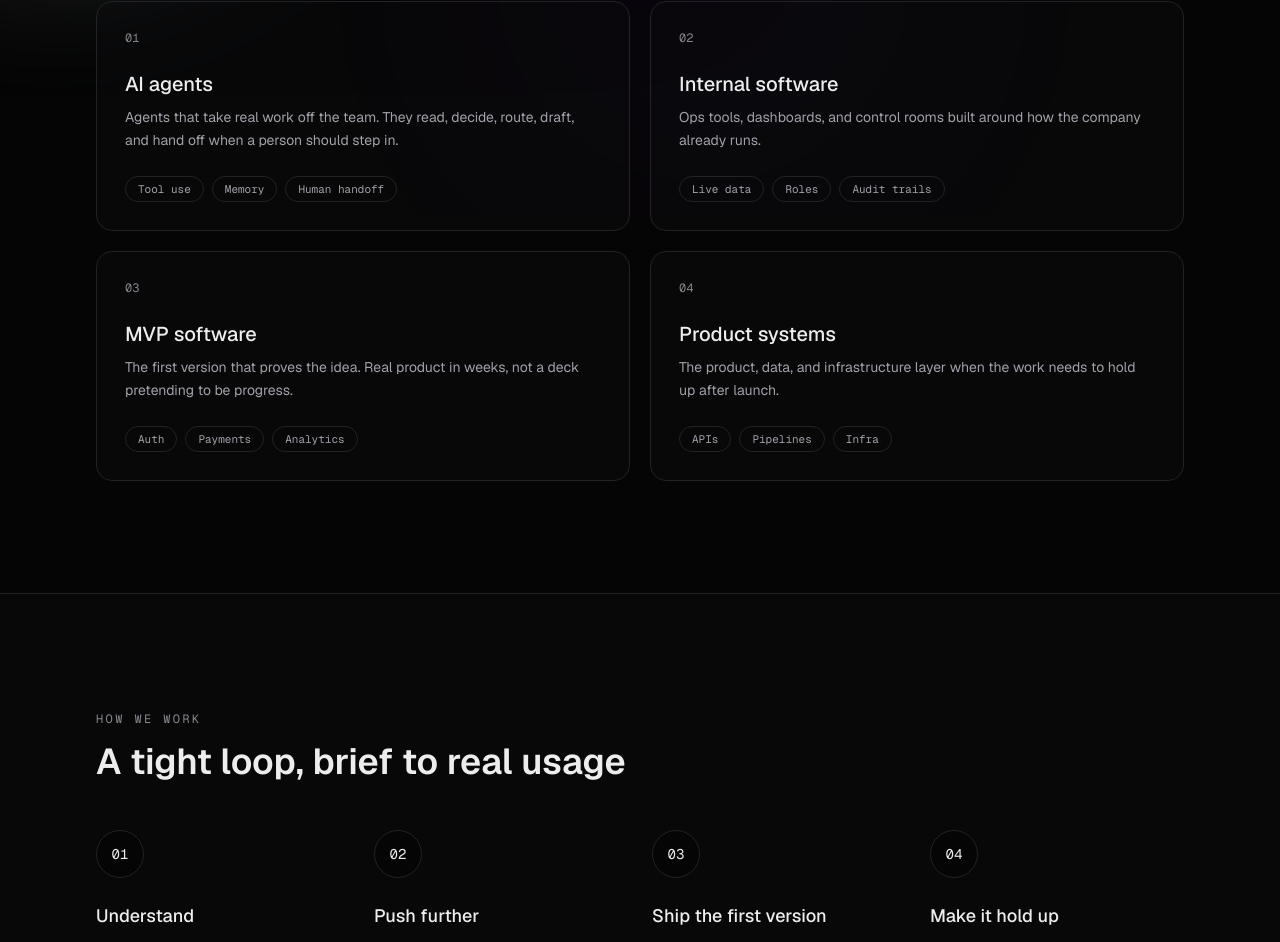
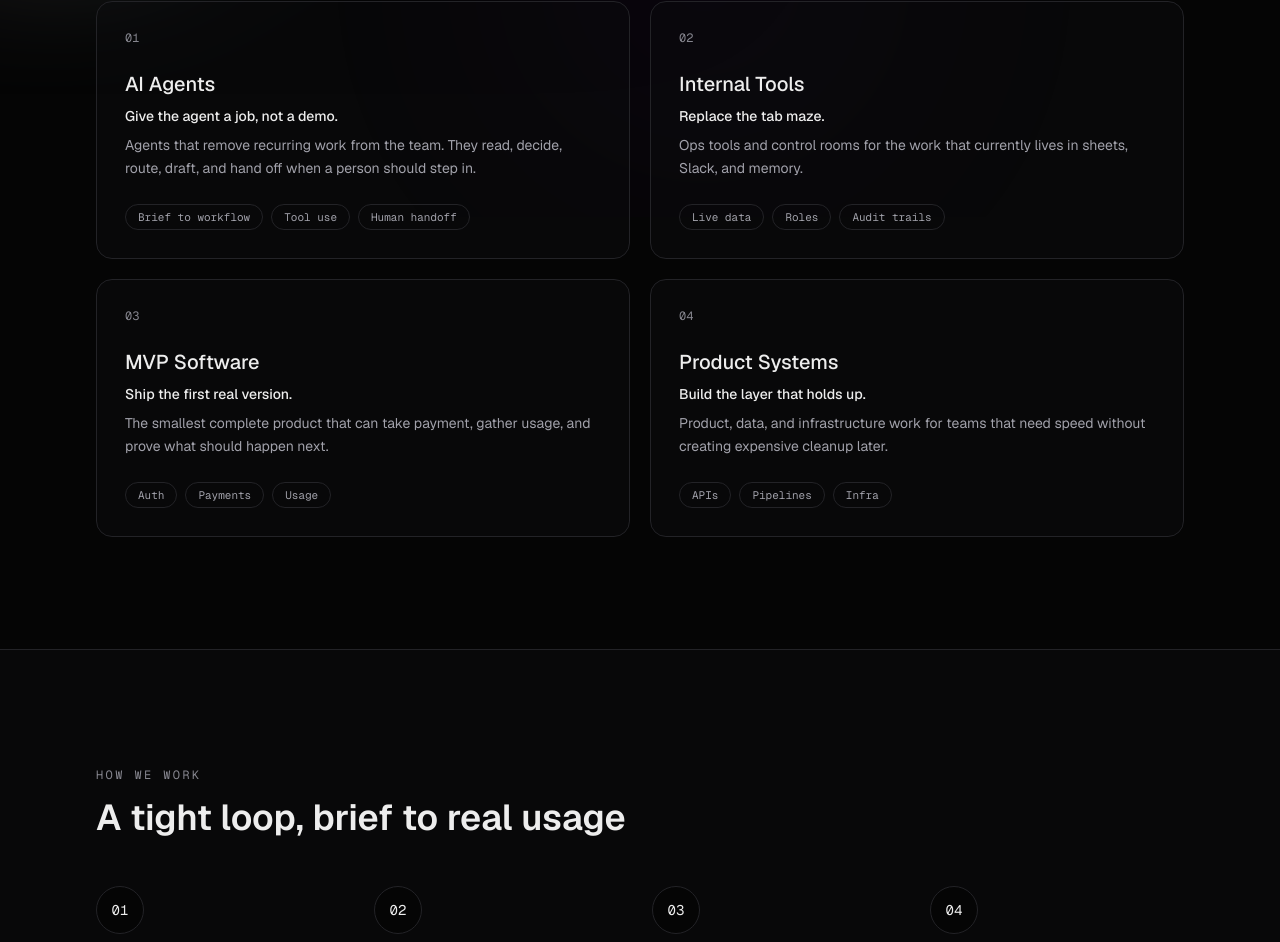
Before and after one commit to povssam/execution-labs-web, a Next.js app: page /services in a window 1280 px wide. Shown: the part 583-1525 px from the top of the page. Built offline with nearby package versions, Linux system fonts and the light colour scheme.

Commit message:
strengthen brand proof and founder copy

```diff
--- a/src/app/services/page.tsx
+++ b/src/app/services/page.tsx
@@ -10,7 +10,7 @@ import { capabilities, process, faqs } from "@/lib/data";
 export const metadata: Metadata = {
   title: "Services | Execution Labs",
   description:
-    "What we build, how engagements work, and answers to the questions clients ask before starting. AI agents, internal tools, MVP software, and product systems.",
+    "What Execution Labs builds: AI agents, internal tools, MVP software, and product systems that save time and protect budget.",
 };
 
 export default function ServicesPage() {
@@ -26,13 +26,13 @@ export default function ServicesPage() {
           </Reveal>
           <Reveal delay={0.05}>
             <h1 className="mt-3 max-w-3xl text-4xl font-semibold tracking-tight text-bone sm:text-6xl">
-              What we build, and how it works
+              Build the system that fixes the cost
             </h1>
           </Reveal>
           <Reveal delay={0.1}>
             <p className="mt-5 max-w-2xl text-lg text-bone-dim">
-              Pick the layer you need. We scope against the outcome, ship a
-              working first version fast, and improve it with real usage.
+              Pick the layer you need. We scope against the business problem,
+              ship the first working version, and improve it with real usage.
             </p>
           </Reveal>
           <Reveal delay={0.15}>
@@ -53,6 +53,9 @@ export default function ServicesPage() {
                   <h2 className="mt-6 text-xl font-medium text-bone">
                     {item.title}
                   </h2>
+                  <p className="mt-2 text-sm font-medium text-bone">
+                    {item.stance}
+                  </p>
                   <p className="mt-2 text-sm leading-relaxed text-bone-dim">
                     {item.body}
                   </p>
--- a/src/components/home/FinalCTA.tsx
+++ b/src/components/home/FinalCTA.tsx
@@ -17,7 +17,8 @@ export function FinalCTA() {
                 Have a system worth building?
               </h2>
               <p className="mx-auto mt-5 max-w-xl text-lg text-bone-dim">
-                Send the problem. We will tell you what we would build first.
+                Send the problem. We will tell you what to build first, what it
+                should save, and what can wait.
               </p>
               <CtaButtons className="mt-10 justify-center" primaryLabel="Start a project" />
             </div>
--- a/src/components/home/Hero.tsx
+++ b/src/components/home/Hero.tsx
@@ -37,18 +37,29 @@ export function Hero() {
           >
             Agents and software
             <br />
-            that save time.
+            that save time and money.
           </h1>
 
           <p
             className="reveal mt-6 max-w-xl text-base leading-relaxed text-bone-dim sm:text-lg"
             style={revealDelay("0.14s")}
           >
-            We build the systems busy teams wish already existed. We understand
-            the vision, push it further, and ship work that holds up.
+            We turn messy briefs into working systems. Less manual work, fewer
+            expensive misses, and software the team can use.
           </p>
 
           <CtaButtons className="reveal mt-8" style={revealDelay("0.22s")} />
+
+          <div
+            className="reveal mt-8 flex flex-wrap gap-2 font-mono text-[10px] uppercase tracking-[0.16em] text-bone-faint"
+            style={revealDelay("0.3s")}
+          >
+            {["Brief", "Build", "Proof"].map((item) => (
+              <span key={item} className="rounded-full border border-line bg-ink/45 px-3 py-1">
+                {item}
+              </span>
+            ))}
+          </div>
         </div>
       </Container>
     </section>
--- a/src/components/home/WhatWeBuild.tsx
+++ b/src/components/home/WhatWeBuild.tsx
@@ -12,8 +12,8 @@ export function WhatWeBuild() {
       <Container>
         <SectionHeading
           label="What we build"
-          title="Services, kept simple"
-          description="Agents, internal software, MVPs, and product systems. Same loop every time: understand the vision, build the real thing, and make it useful fast."
+          title="Four ways we turn a brief into a system"
+          description="The labels are simple. The work is not. We build the layer that saves time, protects budget, and gets used by the team."
         />
 
         <div className="mt-12 grid gap-4 sm:grid-cols-2">
@@ -30,6 +30,9 @@ export function WhatWeBuild() {
                   <span className="font-mono text-xs text-bone-faint">0{i + 1}</span>
                 </div>
                 <h3 className="mt-5 text-xl font-medium text-bone">{item.title}</h3>
+                <p className="mt-2 text-sm font-medium text-bone">
+                  {item.stance}
+                </p>
                 <p className="mt-2 text-sm leading-relaxed text-bone-dim">
                   {item.body}
                 </p>
--- a/src/components/work/GraceVideo.tsx
+++ b/src/components/work/GraceVideo.tsx
@@ -44,7 +44,8 @@ export function GraceVideo({
       autoPlay={!reducedMotion}
       loop={!reducedMotion}
       controls={controls}
-      preload="metadata"
+      preload="auto"
+      poster="/brand/grace/grace-animation-poster.jpg"
     />
   );
 }
--- a/src/lib/data.ts
+++ b/src/lib/data.ts
@@ -1,28 +1,33 @@
 export type Capability = {
   title: string;
   body: string;
+  stance: string;
   points: string[];
 };
 
 export const capabilities: Capability[] = [
   {
-    title: "AI agents",
-    body: "Agents that take real work off the team. They read, decide, route, draft, and hand off when a person should step in.",
-    points: ["Tool use", "Memory", "Human handoff"],
+    title: "AI Agents",
+    stance: "Give the agent a job, not a demo.",
+    body: "Agents that remove recurring work from the team. They read, decide, route, draft, and hand off when a person should step in.",
+    points: ["Brief to workflow", "Tool use", "Human handoff"],
   },
   {
-    title: "Internal software",
-    body: "Ops tools, dashboards, and control rooms built around how the company already runs.",
+    title: "Internal Tools",
+    stance: "Replace the tab maze.",
+    body: "Ops tools and control rooms for the work that currently lives in sheets, Slack, and memory.",
     points: ["Live data", "Roles", "Audit trails"],
   },
   {
-    title: "MVP software",
-    body: "The first version that proves the idea. Real product in weeks, not a deck pretending to be progress.",
-    points: ["Auth", "Payments", "Analytics"],
+    title: "MVP Software",
+    stance: "Ship the first real version.",
+    body: "The smallest complete product that can take payment, gather usage, and prove what should happen next.",
+    points: ["Auth", "Payments", "Usage"],
   },
   {
-    title: "Product systems",
-    body: "The product, data, and infrastructure layer when the work needs to hold up after launch.",
+    title: "Product Systems",
+    stance: "Build the layer that holds up.",
+    body: "Product, data, and infrastructure work for teams that need speed without creating expensive cleanup later.",
     points: ["APIs", "Pipelines", "Infra"],
   },
 ];
@@ -36,23 +41,23 @@ export type Step = {
 export const process: Step[] = [
   {
     index: "01",
-    title: "Understand",
-    body: "We get close to the vision, the constraints, and the real cost of the problem.",
+    title: "Brief",
+    body: "We get close to the vision, the constraint, and the money or time leaking from the system.",
   },
   {
     index: "02",
-    title: "Push further",
-    body: "We map the system and sharpen the idea before a build gets locked in.",
+    title: "Shape",
+    body: "We map the workflow, remove the soft parts, and decide what must be real first.",
   },
   {
     index: "03",
-    title: "Ship the first version",
-    body: "We build the smallest complete version that can be used by the team.",
+    title: "Build",
+    body: "We ship the smallest complete version the team can use, not a presentation about it.",
   },
   {
     index: "04",
-    title: "Make it hold up",
-    body: "We tune it against real usage so speed does not come at the cost of quality.",
+    title: "Harden",
+    body: "We tune it against real usage so the work saves time and avoids expensive rework.",
   },
 ];
 
@@ -96,6 +101,9 @@ export type CaseStudy = {
   problem: string;
   built: string;
   result: string;
+  proof: string;
+  users: string;
+  artifact: string;
   tags: string[];
   preview: PreviewKind;
   assets?: {
@@ -111,13 +119,16 @@ export const caseStudies: CaseStudy[] = [
     category: "Brand system, product interface, social UI, motion",
     year: "2025",
     summary:
-      "A product identity, social UI direction, and motion system built around a human premium feel.",
+      "A brand and interface system for a product that needed to feel human, premium, and alive.",
     problem:
       "Grace needed a product identity and interface direction that felt human, premium, and alive.",
     built:
       "Brand visuals, motion direction, social mockups, phone UI direction, and a scrolling interface concept.",
     result:
-      "A clearer product presence with motion-ready visuals and a stronger brand system.",
+      "A clearer product presence with motion-ready visuals the team could use across product and launch work.",
+    proof: "Brand concept, motion proof, social UI, phone direction",
+    users: "Founder and product team",
+    artifact: "Motion-ready brand system",
     tags: ["Brand system", "Product interface", "Social UI", "Motion"],
     preview: "lines",
     assets: {
@@ -130,13 +141,16 @@ export const caseStudies: CaseStudy[] = [
     client: "Orbit Artist Group",
     category: "AI Agents",
     year: "2025",
-    summary: "An artist-ops agent that keeps releases, tasks, and follow ups moving.",
+    summary: "An artist-ops agent for roster work: releases, tasks, approvals, and follow ups.",
     problem:
-      "A growing roster meant releases, deadlines, and deliverables slipped through manual tracking.",
+      "A growing roster meant releases, deadlines, and deliverables were being tracked by memory, messages, and manual follow up.",
     built:
-      "An agent that watches every project, chases the right people, and keeps work moving without a manager in the loop.",
-    result: "Manual coordination dropped 70 percent across the roster.",
-    tags: ["Agents", "Ops", "Automation"],
+      "An agent-backed operating layer that watches project state, prompts the right person, and keeps release work visible without another status meeting.",
+    result: "Less chasing, fewer missed handoffs, and a roster workflow that keeps moving while the team stays focused on artists.",
+    proof: "Release tracker, task queue, follow-up agent",
+    users: "Artist managers and operations leads",
+    artifact: "Roster operating system",
+    tags: ["Agents", "Ops", "Roster"],
     preview: "queue",
   },
   {
@@ -144,13 +158,16 @@ export const caseStudies: CaseStudy[] = [
     client: "Media Scaling",
     category: "Internal Tools",
     year: "2025",
-    summary: "A control room for paid media decisions at scale.",
+    summary: "A paid-media control room for spend, winners, account health, and budget moves.",
     problem:
-      "Spend was spread across dozens of ad accounts with no single place to judge what worked.",
+      "Spend was spread across accounts and reports, making it slow to see what worked and where money should move.",
     built:
-      "An internal tool that pulls every account into one view so the team spots winners and reallocates spend in minutes.",
-    result: "Reviews that took a full day now take an hour.",
-    tags: ["Dashboard", "Data", "Internal"],
+      "An internal decision screen that pulls account data into one view, flags winners, and gives the team a faster way to reallocate budget.",
+    result: "A clearer review loop for spend decisions, with less time lost jumping between dashboards.",
+    proof: "Spend view, account health, budget review flow",
+    users: "Media buyers and operators",
+    artifact: "Paid media control room",
+    tags: ["Dashboard", "Spend", "Ops"],
     preview: "bars",
   },
   {
@@ -158,12 +175,15 @@ export const caseStudies: CaseStudy[] = [
     client: "Soniq",
     category: "MVP Software",
     year: "2024",
-    summary: "A music product taken from idea to live MVP.",
+    summary: "A music product taken from concept to a usable MVP with real product paths.",
     problem:
-      "A strong concept had no product, and the window to test it with real users was closing.",
+      "A strong music concept needed a product fast enough to test with real users before the opportunity cooled.",
     built:
-      "A working MVP with auth, playback, billing, and a clean interface that real users were on within weeks.",
-    result: "Shipped a usable product in six weeks.",
+      "A working MVP with auth, playback, billing, onboarding, and a clean interface that could support real usage.",
+    result: "The idea moved from conversation to a product people could try, pay for, and judge honestly.",
+    proof: "Auth, playback, billing, onboarding",
+    users: "Music fans and early product users",
+    artifact: "Live product MVP",
     tags: ["MVP", "Product", "Audio"],
     preview: "lines",
   },
@@ -172,27 +192,16 @@ export const caseStudies: CaseStudy[] = [
     client: "Dividends & Total Returns",
     category: "Product Systems",
     year: "2024",
-    summary: "An investing system that makes return math clear and usable.",
+    summary: "A finance system that turns dividend and total-return math into a trusted product view.",
     problem:
       "Dividend and total return math lived in a tangle of fragile spreadsheets no one trusted.",
     built:
-      "A system that tracks dividends, reinvestment, and total return across a full portfolio with live data and clear math.",
-    result: "Replaced the spreadsheets with a view investors trust.",
+      "A product system that tracks dividends, reinvestment, and total return across a portfolio with live data and clear calculations.",
+    result: "Replaced fragile spreadsheet work with a clearer system for investors and operators.",
+    proof: "Portfolio data, return math, reinvestment views",
+    users: "Investors and finance operators",
+    artifact: "Return calculation system",
     tags: ["Finance", "Systems", "Data"],
     preview: "rings",
   },
-  {
-    slug: "motion-systems",
-    client: "Motion Systems",
-    category: "Motion and product",
-    year: "2025",
-    summary: "Motion studies for product moments that need to feel fast, clear, and owned.",
-    problem:
-      "The work needed to feel built, not assembled from a template.",
-    built:
-      "A controlled motion language using short reveals, vertical movement, and the real prismatic identity asset.",
-    result: "The site now feels more like Execution Labs and less like generic AI software.",
-    tags: ["Motion", "Product", "Identity"],
-    preview: "status",
-  },
 ];
```
Also changed, not shown: src/app/globals.css (+5 -3 lines), src/app/work/[slug]/page.tsx (+39 -14 lines), src/app/work/page.tsx (+5 -4 lines), src/components/WorkCard.tsx (+10 -1 lines), src/components/home/MotionWork.tsx (+14 -17 lines), src/components/home/WorkCarousel.tsx (+7 -2 lines), public/brand/grace/grace-animation-poster.jpg (added).
